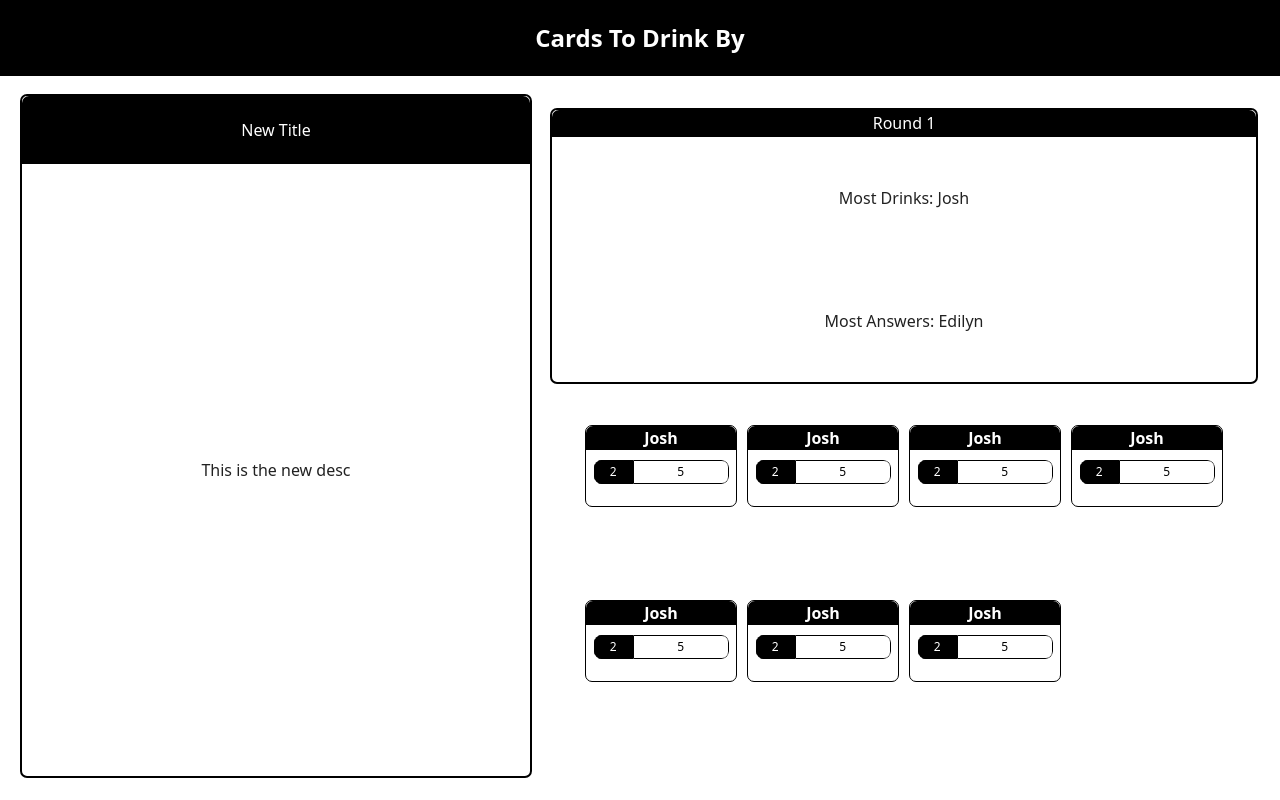
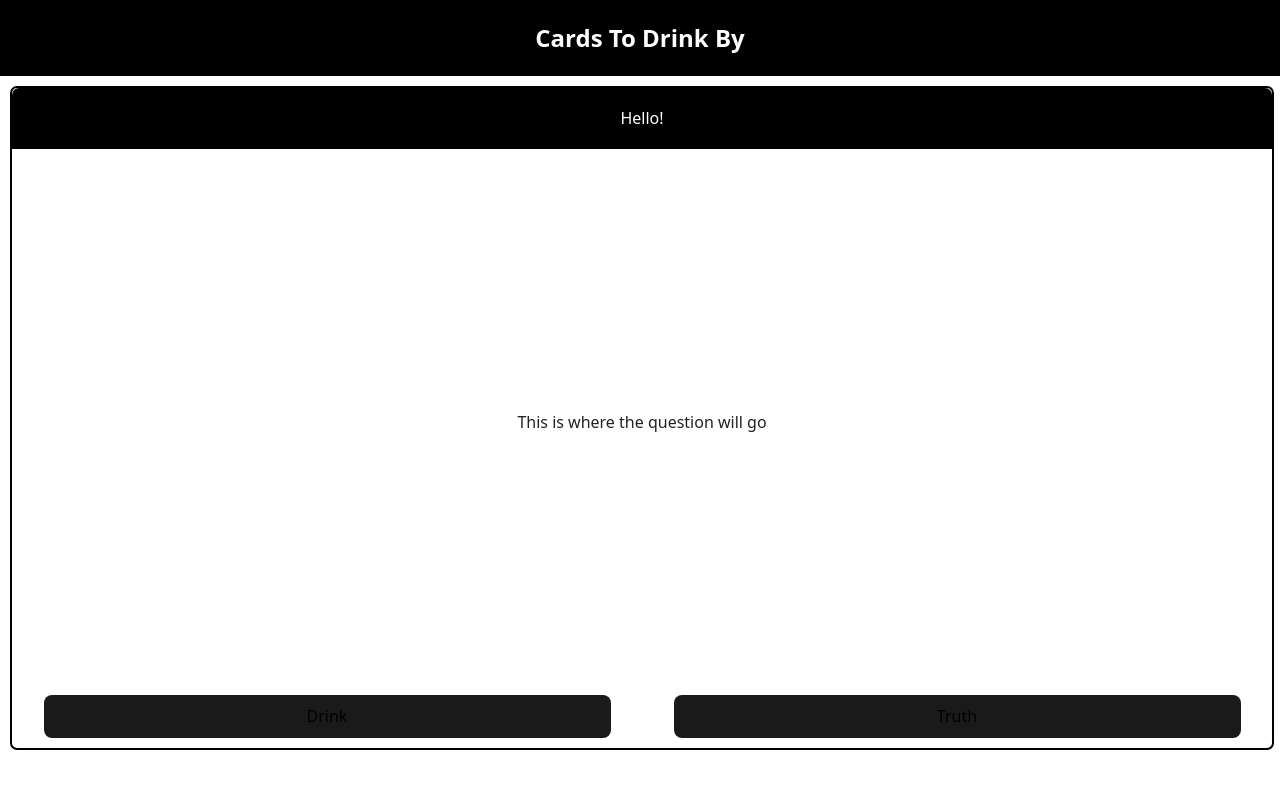
Before and after one commit to Joshieingold/cards-to-drink-by, a React (Vite) app: page / in a window 1280 px wide. Built offline with nearby package versions, Linux system fonts and the light colour scheme.

Commit message:
added the selected player screen

```diff
--- a/src/App.jsx
+++ b/src/App.jsx
@@ -3,13 +3,14 @@ import Navbar from './components/navbar/navbar.jsx';
 import AdminGame from './pages/adminGame.jsx';
 import AdminLobby from './pages/adminLobby.jsx';
 import Lobby from './pages/lobby.jsx';
+import SelectedPlayer from './pages/selectedPlayer.jsx';
 
 function App() {
 
   return (
     <>
     <Navbar/>
-    <AdminGame/>
+    <SelectedPlayer/>
     </>
   )
 }
--- /dev/null
+++ b/src/pages/selectedPlayer.css
@@ -0,0 +1,15 @@
+.card-container {
+    width: 100%;
+    box-sizing: border-box;
+    padding: 10px;
+
+}
+.button-container {
+    display: flex;
+    width: 100%;
+    justify-content: space-around;
+}
+.button-container button {
+    width: 45%;
+    margin-bottom: 10px ;
+}
--- /dev/null
+++ b/src/pages/selectedPlayer.jsx
@@ -0,0 +1,18 @@
+import "./selectedPlayer.css";
+function SelectedPlayer() {
+  return (
+    <div className="page-content">
+      <div className="card-container">
+        <div className="card">
+          <div className="card-title">Hello!</div>
+          <div className="card-content">This is where the question will go</div>
+          <div className="button-container">
+            <button>Drink</button>
+            <button>Truth</button>
+          </div>
+        </div>
+      </div>
+    </div>
+  );
+}
+export default SelectedPlayer;
```
Also changed, not shown: src/pages/generalPlayer.jsx (added, +7 -0 lines).
